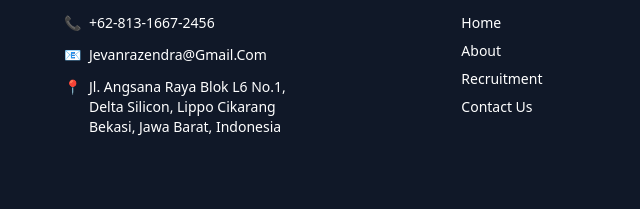
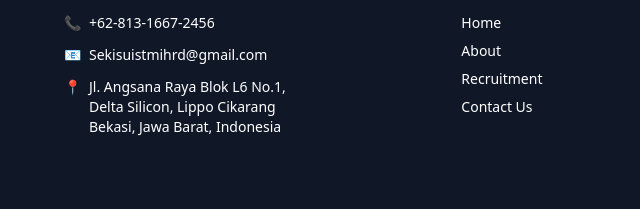
Before and after one commit to SekisuiSTMI/WebsiteCompanyProfile, a plain HTML site: page about.html in a window 1280 px wide. Shown: the part 2693-2902 px from the top of the page, 0-640 px from the left. Drawn offline with nearby package versions, Linux system fonts and the light colour scheme.

Commit message:
Update about.html

```diff
--- a/about.html
+++ b/about.html
@@ -211,7 +211,7 @@
           </li>
           <li class="flex items-center space-x-2">
             <span>📧</span>
-            <span>Jevanrazendra@Gmail.Com</span>
+            <span>Sekisuistmihrd@gmail.com</span>
           </li>
           <li class="flex items-start space-x-2">
             <span>📍</span>
```
